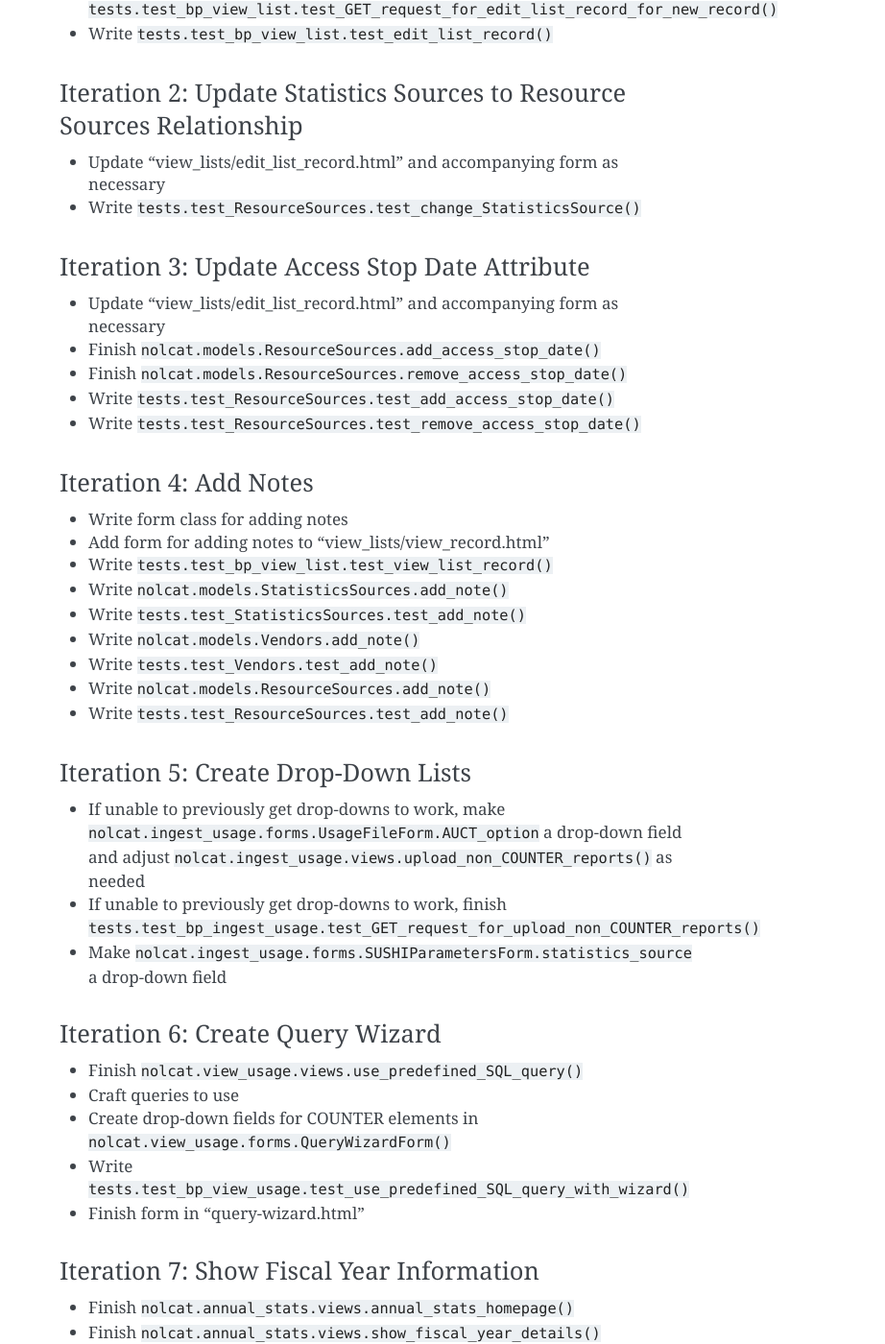
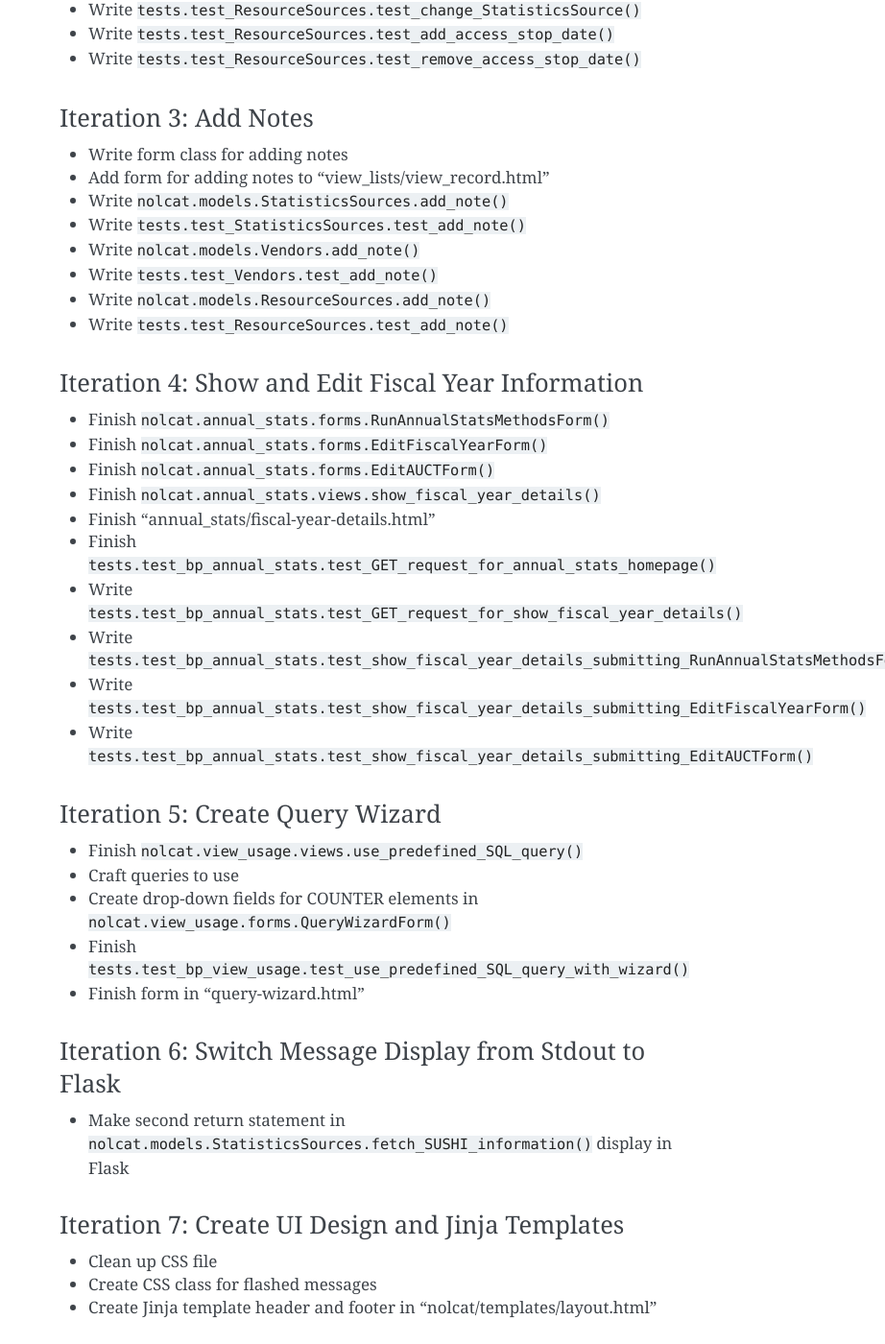
Before and after one commit to ereiskind/nolcat, a Sphinx documentation site: the page built from docs/source/roadmap.rst, in a window 1280 px wide and 1400 px high, scrolled down 3993 px. Shown: the whole window at 96% size, without its empty margins (358-1280 px from the left). Built offline with Sphinx 7.4.7, drawn with Linux system fonts in a browser that asks for light colours; some of the changed text lies outside the part shown.

Commit message:
Update roadmap

```diff
--- a/docs/source/roadmap.rst
+++ b/docs/source/roadmap.rst
@@ -36,16 +36,13 @@ Iteration 2: Add Historical Data
 * Update "initialization/initial-data-upload-3.html" by removing commented out field and adding instructions for tabular COUNTER ingest
 * Remove commenting out from end of ``nolcat.initialization.views.collect_AUCT_and_historical_COUNTER_data()``
 * Remove commenting out from end of ``tests.test_bp_initialization.test_collect_AUCT_and_historical_COUNTER_data()``
-* Copy ``nolcat.ingest_usage.forms.UsageFileForm()`` to ``nolcat.initialization.forms``
+* Copy ``nolcat.ingest_usage.forms.UsageFileForm()`` to ``nolcat.initialization.forms`` for use in ``initialization.views.upload_historical_non_COUNTER_usage()``
 * Write "initialization/initial-data-upload-4.html" page
-* Finish ``initialization.views.upload_historical_non_COUNTER_usage()`` with ``nolcat.models.AnnualUsageCollectionTracking.upload_nonstandard_usage_files()``
+* Finish ``initialization.views.upload_historical_non_COUNTER_usage()`` from existing psuedocode
 * Write ``tests.test_bp_initialization.test_GET_request_for_upload_historical_non_COUNTER_usage()``
 * Write ``tests.test_bp_initialization.test_upload_historical_non_COUNTER_usage()``
-* Set redirect at end of ``nolcat.initialization.views.collect_AUCT_and_historical_COUNTER_data()`` to ``nolcat.initialization.views.upload_historical_non_COUNTER_usage()``
 * Remove commenting out from ``tests.test_bp_initialization.test_collect_AUCT_and_historical_COUNTER_data()``
-* Remove commenting out from ``tests.test_bp_initialization.test_COUNTERData_relation_to_database()``
 * Finish ``tests.test_bp_ingest_usage.test_GET_request_for_upload_non_COUNTER_reports()``
-* Write ``tests.test_bp_ingest_usage.test_upload_non_COUNTER_reports()``
 * Write "ingest_usage/upload-non-COUNTER-usage.html" page
 
 Iteration 3: Minimum Viable Product with Tests and Test Database
@@ -78,36 +75,28 @@ Iteration 1: View Lists
 =======================
 * Confirm variable routes in "annual_stats/index.html" work
 * Finish ``nolcat.view_lists.views.view_lists_homepage()``
-* Create "view_lists/index.html" page
-* Write ``tests.test_bp_view_list.test_view_lists_homepage()``
+* Write "view_lists/index.html" page
+* Finish ``tests.test_bp_view_list.test_view_lists_homepage()``
 * Write ``tests.test_bp_view_list.test_GET_request_for_view_list_record()``
 * Finish ``nolcat.view_lists.views.view_list_record()``
-* Create "view_lists/view_record.html" page
+* Create "view_lists/view-record.html" page
+* Write ``tests.test_bp_view_list.test_GET_request_for_edit_list_record_for_existing_record()``
+
+Iteration 2: Edit Lists
+=======================
+* Create form classes needed for editing
 * Finish ``nolcat.view_lists.views.edit_list_record()``
-* Create "view_lists/edit_record.html" page
-* Create form classes needed for editing
-* Write ``tests.test_bp_view_list.test_GET_request_for_edit_list_record_for_existing_record()``
+* Create "view_lists/edit-record.html" page
 * Write ``tests.test_bp_view_list.test_GET_request_for_edit_list_record_for_new_record()``
 * Write ``tests.test_bp_view_list.test_edit_list_record()``
-
-Iteration 2: Update Statistics Sources to Resource Sources Relationship
-=======================================================================
-* Update "view_lists/edit_list_record.html" and accompanying form as necessary
 * Write ``tests.test_ResourceSources.test_change_StatisticsSource()``
-
-Iteration 3: Update Access Stop Date Attribute
-==============================================
-* Update "view_lists/edit_list_record.html" and accompanying form as necessary
-* Finish ``nolcat.models.ResourceSources.add_access_stop_date()``
-* Finish ``nolcat.models.ResourceSources.remove_access_stop_date()``
 * Write ``tests.test_ResourceSources.test_add_access_stop_date()``
 * Write ``tests.test_ResourceSources.test_remove_access_stop_date()``
 
-Iteration 4: Add Notes
+Iteration 3: Add Notes
 ======================
 * Write form class for adding notes
 * Add form for adding notes to "view_lists/view_record.html"
-* Write ``tests.test_bp_view_list.test_view_list_record()``
 * Write ``nolcat.models.StatisticsSources.add_note()``
 * Write ``tests.test_StatisticsSources.test_add_note()``
 * Write ``nolcat.models.Vendors.add_note()``
@@ -115,50 +104,38 @@ Iteration 4: Add Notes
 * Write ``nolcat.models.ResourceSources.add_note()``
 * Write ``tests.test_ResourceSources.test_add_note()``
 
-Iteration 5: Create Drop-Down Lists
-===================================
-* If unable to previously get drop-downs to work, make ``nolcat.ingest_usage.forms.UsageFileForm.AUCT_option`` a drop-down field and adjust ``nolcat.ingest_usage.views.upload_non_COUNTER_reports()`` as needed
-* If unable to previously get drop-downs to work, finish ``tests.test_bp_ingest_usage.test_GET_request_for_upload_non_COUNTER_reports()``
-* Make ``nolcat.ingest_usage.forms.SUSHIParametersForm.statistics_source`` a drop-down field
+Iteration 4: Show and Edit Fiscal Year Information
+==================================================
+* Finish ``nolcat.annual_stats.forms.RunAnnualStatsMethodsForm()``
+* Finish ``nolcat.annual_stats.forms.EditFiscalYearForm()``
+* Finish ``nolcat.annual_stats.forms.EditAUCTForm()``
+* Finish ``nolcat.annual_stats.views.show_fiscal_year_details()``
+* Finish "annual_stats/fiscal-year-details.html"
+* Finish ``tests.test_bp_annual_stats.test_GET_request_for_annual_stats_homepage()``
+* Write ``tests.test_bp_annual_stats.test_GET_request_for_show_fiscal_year_details()``
+* Write ``tests.test_bp_annual_stats.test_show_fiscal_year_details_submitting_RunAnnualStatsMethodsForm()``
+* Write ``tests.test_bp_annual_stats.test_show_fiscal_year_details_submitting_EditFiscalYearForm()``
+* Write ``tests.test_bp_annual_stats.test_show_fiscal_year_details_submitting_EditAUCTForm()``
 
-Iteration 6: Create Query Wizard
+Iteration 5: Create Query Wizard
 ================================
 * Finish ``nolcat.view_usage.views.use_predefined_SQL_query()``
 * Craft queries to use
 * Create drop-down fields for COUNTER elements in ``nolcat.view_usage.forms.QueryWizardForm()``
-* Write ``tests.test_bp_view_usage.test_use_predefined_SQL_query_with_wizard()``
+* Finish ``tests.test_bp_view_usage.test_use_predefined_SQL_query_with_wizard()``
 * Finish form in "query-wizard.html"
 
-Iteration 7: Show Fiscal Year Information
-=========================================
-* Finish ``nolcat.annual_stats.views.annual_stats_homepage()``
-* Finish ``nolcat.annual_stats.views.show_fiscal_year_details()``
-* Finish ``nolcat.annual_stats.forms.RunAnnualStatsMethodsForm()``
-* Finish ``nolcat.annual_stats.forms.EditFiscalYearForm()``
-* Finish "annual_stats/fiscal-year-details.html"
-* Write ``tests.test_bp_annual_stats.test_GET_request_for_show_fiscal_year_details()``
-* Write ``tests.test_bp_annual_stats.test_show_fiscal_year_details_submitting_RunAnnualStatsMethodsForm()``
-* Write ``tests.test_bp_annual_stats.test_show_fiscal_year_details_submitting_EditFiscalYearForm()``
-
-Iteration 8: Show Annual Usage Collection Tracking Information
-==============================================================
-* Finish ``nolcat.annual_stats.views.annual_stats_homepage()``
-* Finish ``nolcat.annual_stats.forms.EditAUCTForm()``
-* Write ``tests.test_bp_annual_stats.test_show_fiscal_year_details_submitting_EditAUCTForm()``
-
-Iteration 9: Switch Message Display from Stdout to Flask
+Iteration 6: Switch Message Display from Stdout to Flask
 =========================================================
 * Make second return statement in ``nolcat.models.StatisticsSources.fetch_SUSHI_information()`` display in Flask
-* Write ``tests.test_StatisticsSources.test_fetch_SUSHI_information_for_display()``
-* Use tkinter messagebox to get information from user in ``nolcat.SUSHI_call_and_response.SUSHICallAndResponse._handle_SUSHI_exceptions()``
 
-Iteration 10: Create UI Design and Jinja Templates
+Iteration 7: Create UI Design and Jinja Templates
 ==================================================
 * Clean up CSS file
 * Create CSS class for flashed messages
 * Create Jinja template header and footer in "nolcat/templates/layout.html"
 
-Iteration 11: Interact with Host File System
+Iteration 8: Interact with Host File System
 ============================================
 * Figure out how tests run in the instance can get metadata about and interact with the file system of the host/host workstation
 * Finish ``tests.test_app.default_download_folder()``
@@ -168,16 +145,11 @@ Open Source Iterations
 **********************
 These iterations contain updates necessary for NoLCAT to be used as an open source program.
 
-Iteration 1: Create Downloadable AUCT Template
-==============================================
-* Finish creation of "initialize_annualUsageCollectionTracking.csv" in ``nolcat.initialization.views.collect_AUCT_and_historical_COUNTER_data()``
-* Update ``tests.test_bp_initialization.test_GET_request_for_collect_AUCT_and_historical_COUNTER_data()``
-
-Iteration 2: Make Initialization Forms Downloadable
+Iteration 1: Make Initialization Forms Downloadable
 ===================================================
 * Get Jinja download to work in "initialization/index.html", "initialization/initial-data-upload-2.html", and "initialization/initial-data-upload-3.html"
 
-Iteration 3: Write ``__repr__`` Methods
+Iteration 2: Write ``__repr__`` Methods
 =======================================
 * Write ``nolcat.models.FiscalYears.__repr__()``
 * Write ``nolcat.models.Vendors.__repr__()``
```
Also changed, not shown: other parts of docs/source/roadmap.rst (+6 -6 lines), 3 other files.
